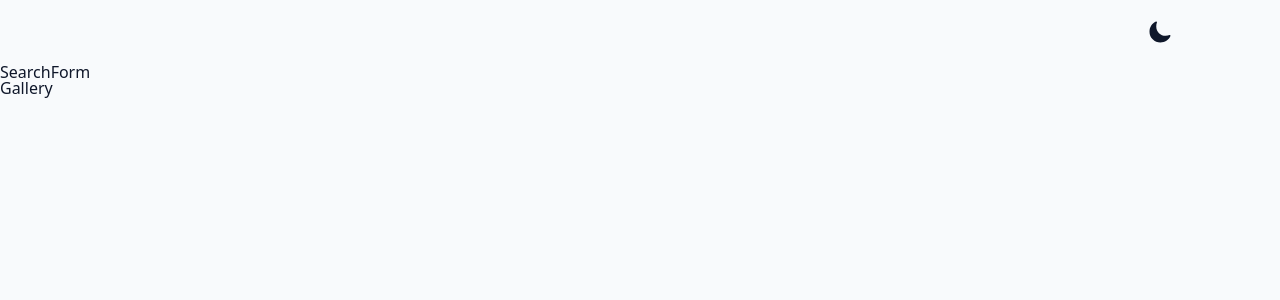
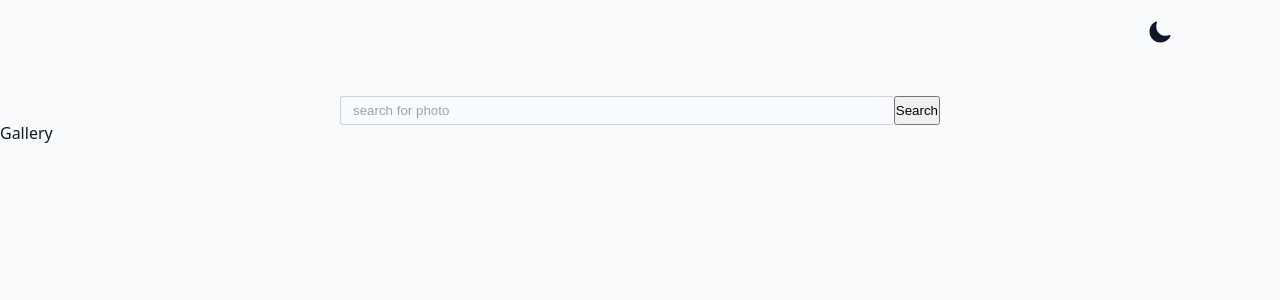
Before and after one commit to misiek869/Search_Images_App, a React (Vite) app: page / in a window 1280 px wide. Shown: the top 300 px of the page. Built offline with nearby package versions, Linux system fonts and the light colour scheme.

Commit message:
style search form

```diff
--- a/src/components/SearchForm.tsx
+++ b/src/components/SearchForm.tsx
@@ -1,7 +1,24 @@
 import React from 'react'
 
 const SearchForm = () => {
-	return <div>SearchForm</div>
+	const handleSubmit = (e: React.FormEvent<HTMLFormElement>) => {
+		e.preventDefault()
+		console.log(123)
+	}
+
+	return (
+		<section>
+			<form className='search-form' action='' onSubmit={handleSubmit}>
+				<input
+					className='form-input search-input'
+					type='text'
+					name='search'
+					placeholder='search for photo'
+				/>
+				<button type='submit'>Search</button>
+			</form>
+		</section>
+	)
 }
 
 export default SearchForm
--- a/src/index.css
+++ b/src/index.css
@@ -290,3 +290,20 @@ ul {
 .theme-icon:hover {
 	transform: scale(1.3);
 }
+
+.search-form {
+	width: var(--view-width);
+	max-width: var(--fixed-width);
+	margin: 0 auto;
+	margin-top: 2rem;
+	display: grid;
+	grid-template-columns: 1fr auto;
+}
+
+.search-input {
+	border-color: var(--grey-300);
+	transition: var(--darkModeTransition);
+	color: var(--textColor);
+	border-radius: 3px;
+	border-right: none;
+}
```
